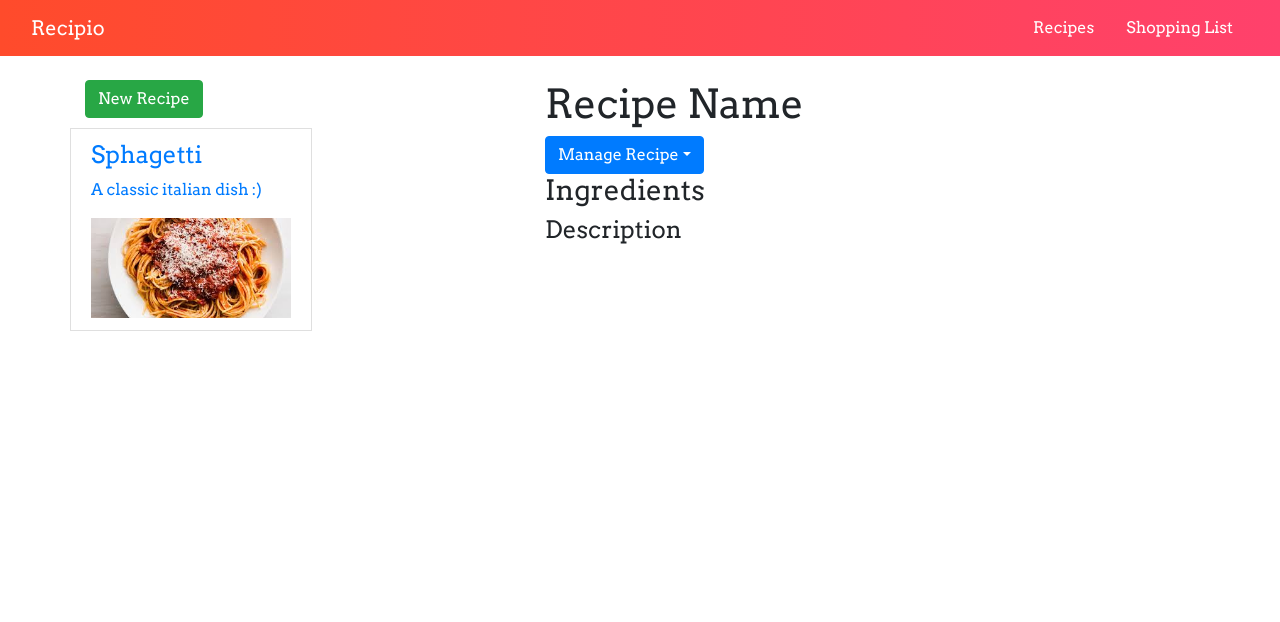
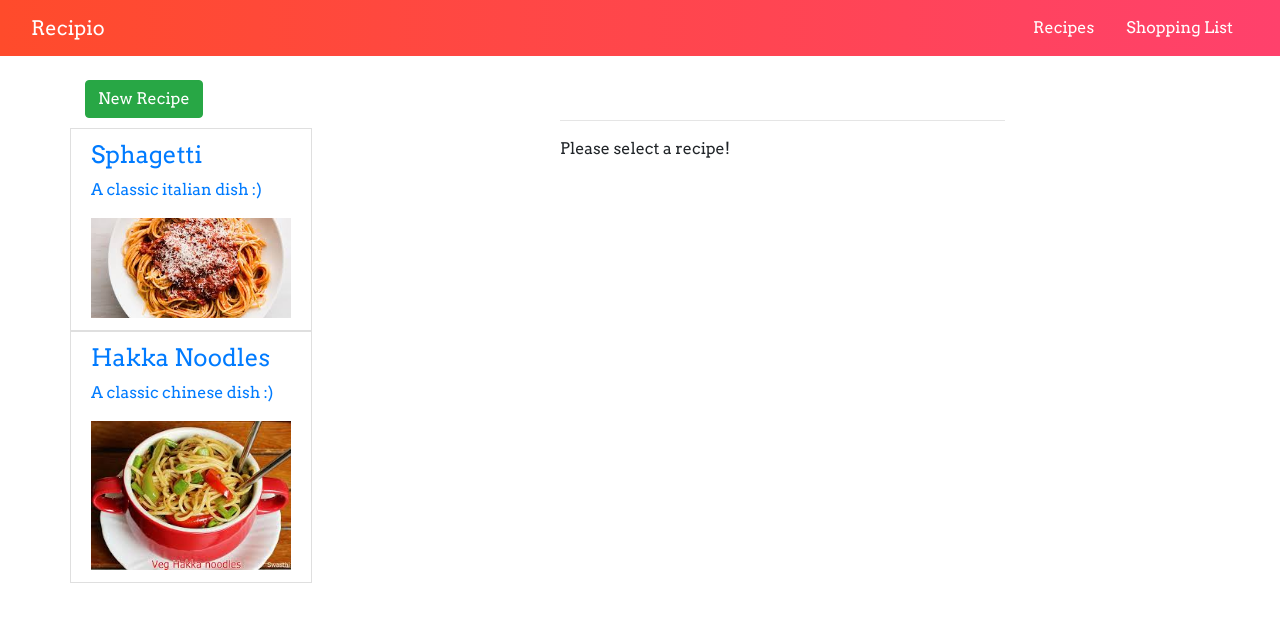
Before and after one commit to kunalkathe65/Recipio, an Angular app: page / in a window 1280 px wide. Shown: the top 622 px of the page. Built offline with nearby package versions, Linux system fonts and the light colour scheme.

Commit message:
Added the single recipe into recipe-item comp. and shows recipe detail when clicked

```diff
--- a/src/app/Recipes/Recipe-detail/recipe-detail.component.html
+++ b/src/app/Recipes/Recipe-detail/recipe-detail.component.html
@@ -1,12 +1,12 @@
 <div class="row">
     <div class="col-md-12">
-        <img src="" alt="" class="img-responsive">
+        <img [src]="recipe.imagePath" alt="{{recipe.name}}" class="img-responsive" style="max-height: 300px;">
     </div>
 </div>
 
 <div class="row">
     <div class="col-xs-12">
-        <h1>Recipe Name</h1>
+        <h1>{{recipe.name}}</h1>
     </div>
 </div>
 
@@ -24,12 +24,12 @@
 </div>
 <div class="row">
     <div class="col-xs-12">
-        <h3>Ingredients</h3>
+         <h3>{{recipe.description}}</h3>
     </div>
 </div>
 
 <div class="row">
     <div class="col-xs-12">
-        <h4>Description</h4>
+        <h4>Ingredients</h4>
     </div>
 </div>
--- a/src/app/Recipes/Recipe-detail/recipe-detail.component.ts
+++ b/src/app/Recipes/Recipe-detail/recipe-detail.component.ts
@@ -1,4 +1,5 @@
-import { Component } from '@angular/core';
+import { Component , Input} from '@angular/core';
+import { Recipe } from '../recipe.model';
 
 
 @Component({
@@ -6,5 +7,6 @@ import { Component } from '@angular/core';
     templateUrl:"recipe-detail.component.html"
 })
 export class RecipeDetailComponent{
+    @Input() recipe:Recipe;
 
 }
--- a/src/app/Recipes/Recipe-list/Recipe-item/recipe-item.component.html
+++ b/src/app/Recipes/Recipe-list/Recipe-item/recipe-item.component.html
@@ -0,0 +1,9 @@
+<a href="#" class="list-group-item clearfix" (click)="onItemSelected()">
+    <div class="pull-left">
+        <h4 class="list-group-item-heading">{{recipe.name}}</h4>
+        <p class="list-group-item-text">{{recipe.description}}</p>
+    </div>
+    <span class="pull-right">
+        <img [src]="recipe.imagePath" alt="{{recipe.name}}" class="img-responsive" style="max-height : 200px; max-width : 200px;">
+    </span>
+</a>
--- a/src/app/Recipes/Recipe-list/Recipe-item/recipe-item.component.ts
+++ b/src/app/Recipes/Recipe-list/Recipe-item/recipe-item.component.ts
@@ -1,4 +1,5 @@
-import { Component } from '@angular/core';
+import { Component, Input, Output , EventEmitter} from '@angular/core';
+import { Recipe } from '../../recipe.model';
 
 
 @Component({
@@ -7,4 +8,11 @@ import { Component } from '@angular/core';
 })
 export class RecipeItemComponent{
 
+    @Input() recipe : Recipe;
+    @Output() recipeSelected = new EventEmitter<void> ();
+
+    onItemSelected(){
+        this.recipeSelected.emit();
+    }
+
 }
--- a/src/app/Recipes/Recipe-list/recipe-list.component.html
+++ b/src/app/Recipes/Recipe-list/recipe-list.component.html
@@ -6,16 +6,11 @@
     <br />
     <div class="row">
         <div class="col-xl-12">
-            <a href="#" class="list-group-item clearfix" *ngFor="let recipe of recipes">
-                <div class="pull-left">
-                    <h4 class="list-group-item-heading">{{recipe.name}}</h4>
-                    <p class="list-group-item-text">{{recipe.description}}</p>
-                </div>
-                <span class="pull-right">
-                    <img [src]="recipe.imagePath" alt="{{recipe.name}}" class="img-responsive" style="max-height : 100px;">
-                </span>
-            </a>
-            <app-recipe-item></app-recipe-item>
+            <app-recipe-item
+            *ngFor="let recipeEl of recipes"
+            [recipe]="recipeEl"
+            (recipeSelected)="onRecipeSelected(recipeEl)"
+            ></app-recipe-item>
         </div>
     </div>
 </div>
--- a/src/app/Recipes/Recipe-list/recipe-list.component.ts
+++ b/src/app/Recipes/Recipe-list/recipe-list.component.ts
@@ -1,14 +1,22 @@
-import { Component, OnInit } from '@angular/core';
+import { Component, OnInit, Output , EventEmitter} from '@angular/core';
 import { Recipe } from '../recipe.model';
+
 
 @Component({
     selector:"app-recipe-list",
     templateUrl:"recipe-list.component.html"
 })
 export class RecipeListComponent{
+
+    @Output() recipeWasSelected = new EventEmitter<Recipe> ();
     recipes : Recipe[] = [
         new Recipe('Sphagetti','A classic italian dish :)','../assets/images/sphagetti.jpeg'),
+        new Recipe('Hakka Noodles','A classic chinese dish :)','../assets/images/hakka.jpeg'),
     ];
 
 
+    onRecipeSelected(recipe : Recipe){
+        this.recipeWasSelected.emit(recipe);
+    }
+
 }
--- a/src/app/Recipes/recipes.component.html
+++ b/src/app/Recipes/recipes.component.html
@@ -1,11 +1,19 @@
 <div class="row">
     <div class="col-md-5">
         <br />
-        <app-recipe-list></app-recipe-list>
+        <app-recipe-list (recipeWasSelected)="selectedRecipe = $event"></app-recipe-list>
     </div>
 
     <div class="col-md-5">
-        <app-recipe-detail></app-recipe-detail>
+        <br />
+        <br />
+        <hr />
+        <app-recipe-detail
+        *ngIf="selectedRecipe ; else infoText"
+        [recipe]="selectedRecipe"></app-recipe-detail>
+        <ng-template #infoText>
+            <p>Please select a recipe!</p>
+        </ng-template>
     </div>
 
 </div>
--- a/src/app/Recipes/recipes.component.ts
+++ b/src/app/Recipes/recipes.component.ts
@@ -1,4 +1,5 @@
 import { Component } from '@angular/core';
+import { Recipe } from './recipe.model';
 
 
 @Component({
@@ -7,4 +8,7 @@ import { Component } from '@angular/core';
 })
 export class RecipesComponent{
 
+    selectedRecipe :Recipe;
+
+
 }
```
Also changed, not shown: src/assets/images/hakka.jpeg (added).
